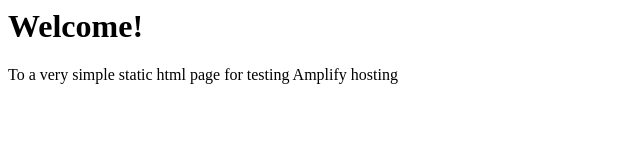
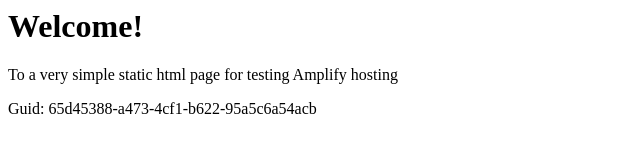
Before and after one commit to aws-aemilia-icn/Github-PR-Commit-Integration-Test-DoNotTouch-Gith-OKSLNVO2-v1-preprod-ap-northeast-2, a website: page src/index.html in a window 1280 px wide. Shown: the whole page, without its empty margins (0-640 px from the left). Drawn offline with Linux system fonts and the light colour scheme.

Commit message:
commit from integ tests

```diff
--- a/src/index.html
+++ b/src/index.html
@@ -1,3 +1,5 @@
+
+
 <html lang="en">
 
 <head>
@@ -10,6 +12,6 @@
 <body>
     <h1>Welcome!</h1>
     <p>To a very simple static html page for testing Amplify hosting</p>
-</body>
+    <p>Guid: 65d45388-a473-4cf1-b622-95a5c6a54acb</p></body>
 
 </html>
```
